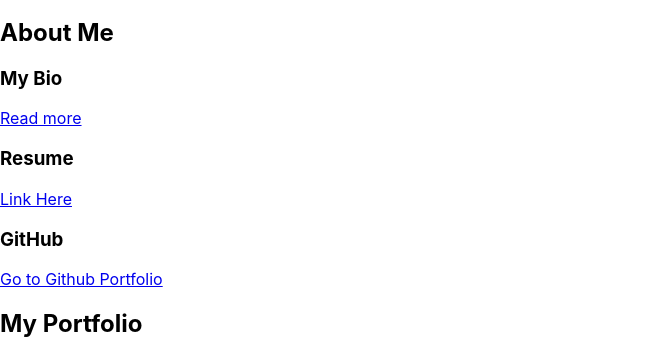
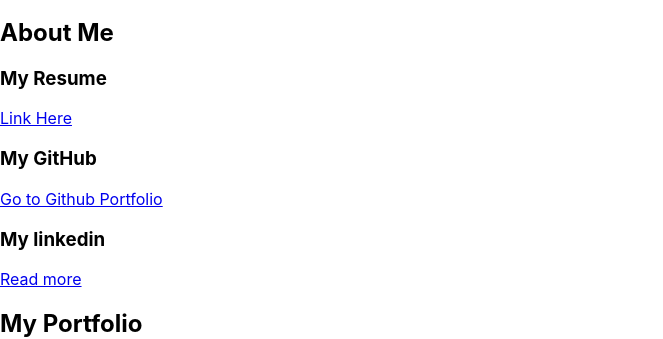
Before and after one commit to taraDM23/Portfolio-TaraDeMel, a React (Create React App) app: page / in a window 1280 px wide. Shown: the part 200-539 px from the top of the page, without its empty margins (0-663 px from the left). Built offline with nearby package versions, Linux system fonts and the light colour scheme; the HTML template or start-up script is replaced by a standard one.

Commit message:
changed order of bio

```diff
--- a/src/App.js
+++ b/src/App.js
@@ -54,18 +54,11 @@
                 <h2 className="title">About Me</h2>
               </div>
 
-              <div className="col-md-4">
-                <div className="about">
-                  <i className="fa fa-user"></i>
-                  <h3>My Bio</h3>
-                  <a href="#">Read more</a>
-                </div>
-              </div>
 
               <div className="col-md-4">
                 <div className="about">
                   <i className="fa fa-file"></i>
-                  <h3>Resume</h3>
+                  <h3>My Resume</h3>
                   <a href="https://drive.google.com/file/d/1MPotwXjNKBxFo_4dokOAiSGZfExad4Ug/view?usp=sharing" target="_blank" >Link Here</a>
                 </div>
               </div>
@@ -73,8 +66,16 @@
               <div className="col-md-4">
                 <div className="about">
                   <i className="fa fa-github"></i>
-                  <h3>GitHub</h3>
+                  <h3>My GitHub</h3>
                   <a href="https://github.com/taraDM23">Go to Github Portfolio</a>
+                </div>
+              </div>
+
+                   <div className="col-md-4">
+                <div className="about">
+                  <i className="fa fa-user"></i>
+                  <h3>My linkedin</h3>
+                  <a href="#">Read more</a>
                 </div>
               </div>
 
@@ -96,7 +97,7 @@
               </div>
 
               <div className="col-md-4 col-xs-6 work">
-                <img className="img-responsive" src="./img/work1.png" alt="" />
+                <img className="img-responsive" src="./img/work1.png" alt="" style={{width:600, height:300}}/>
                 <div className="overlay"></div>
                 <div className="work-content">
                   <span>Recipe Lover</span>
@@ -108,7 +109,7 @@
               </div>
 
               <div className="col-md-4 col-xs-6 work">
-                <img className="img-responsive" src="./img/work2.jpg" alt="" />
+                <img className="img-responsive" src="./img/work2.jpg" alt="" style={{width:600, height:300}} />
                 <div className="overlay"></div>
                 <div className="work-content">
                   <span>Don't Eat</span>
@@ -121,7 +122,7 @@
               </div>
 
               <div className="col-md-4 col-xs-6 work">
-                <img className="img-responsive" src="./img/work3.jpg" alt="" />
+                <img className="img-responsive" src="./img/work3.jpg" alt="" style={{width:600, height:300}} />
                 <div className="overlay"></div>
                 <div className="work-content">
                   <span>Note Taker</span>
@@ -134,7 +135,7 @@
               </div>
 
               <div className="col-md-4 col-xs-6 work">
-                <img className="img-responsive" src="./img/work4.jpg" alt="" />
+                <img className="img-responsive" src="./img/work4.jpg" alt="" style={{width:600, height:300}} />
                 <div className="overlay"></div>
                 <div className="work-content">
                   <span>Random Password Generator</span>
@@ -146,7 +147,7 @@
                 </div>
               </div>
               <div className="col-md-4 col-xs-6 work">
-                <img className="img-responsive" src="./img/work5.jpg" alt="" />
+                <img className="img-responsive" src="./img/work5.jpg" alt="" style={{width:600, height:300}} />
                 <div className="overlay"></div>
                 <div className="work-content">
                   <span>Sharing is Caring</span>
@@ -158,7 +159,7 @@
               </div>
 
               <div className="col-md-4 col-xs-6 work">
-                <img className="img-responsive" src="./img/work6.jpg" alt="" />
+                <img className="img-responsive" src="./img/work6.jpg" alt="" style={{width:500, height:300}} />
                 <div className="overlay"></div>
                 <div className="work-content">
                   <span>Team Portfolio</span>
```
